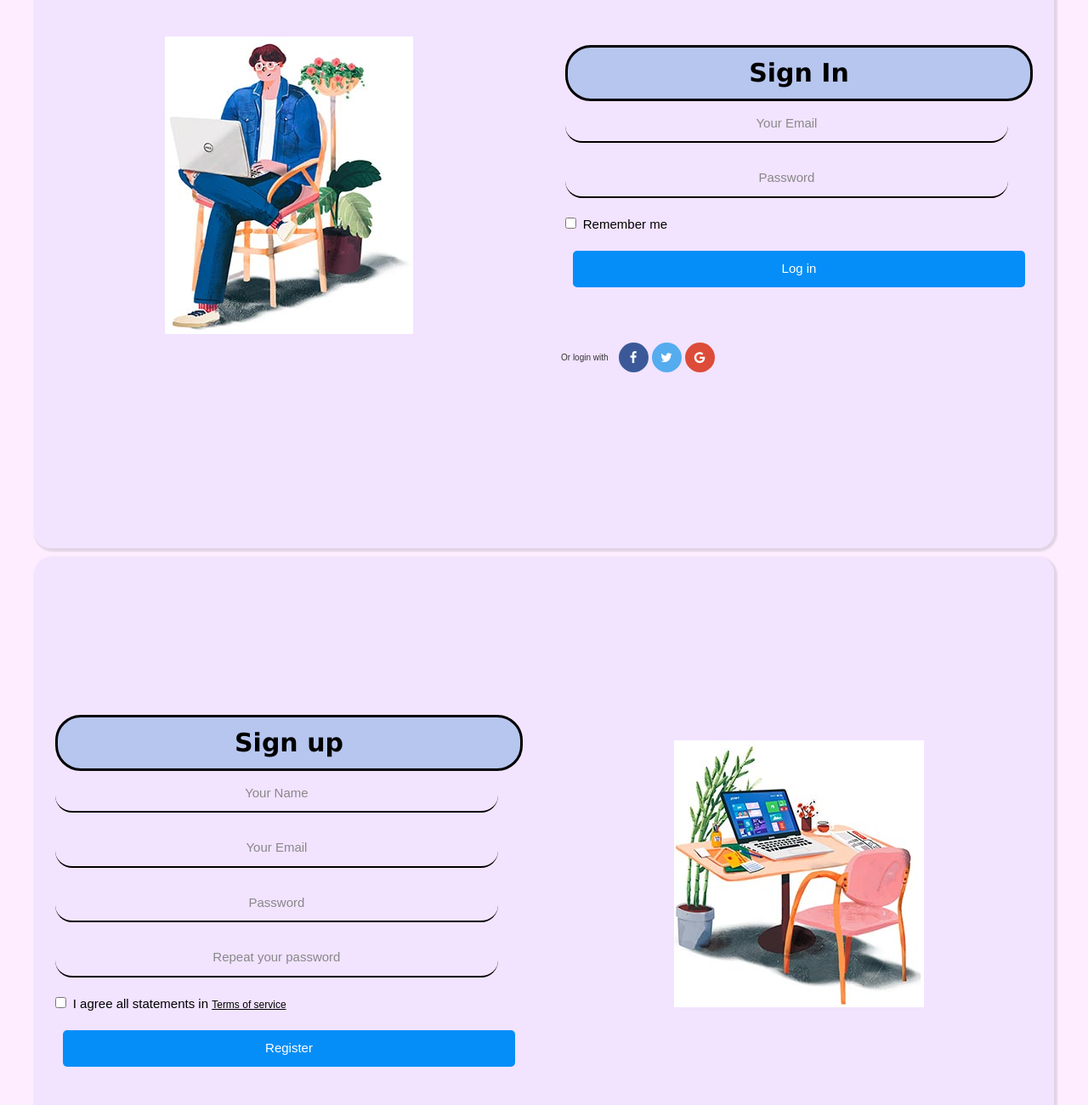
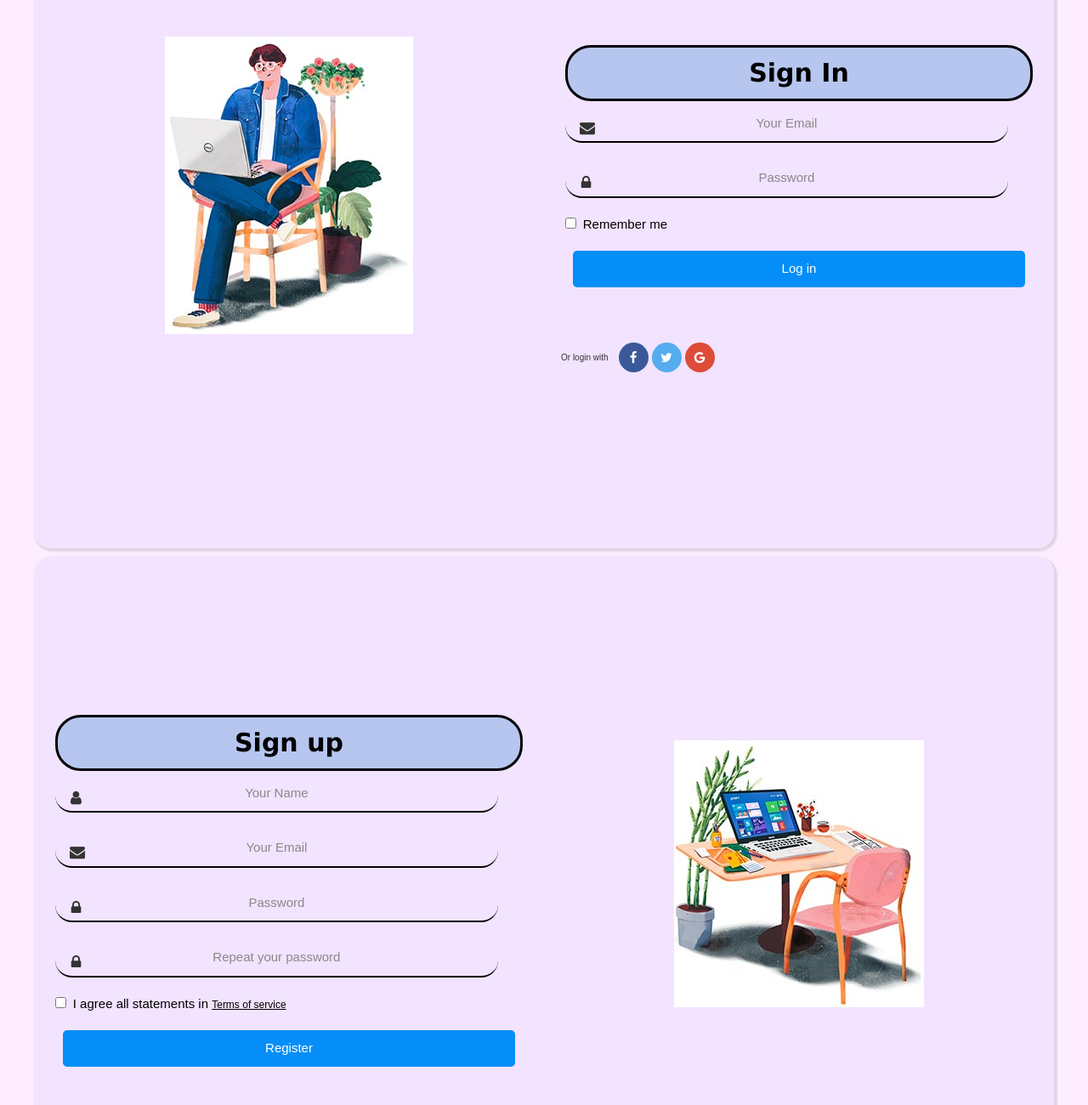
Before and after one commit to djanth22/week-5-assignment, a website built with Vite: page client/index.html in a window 1280 px wide. Shown: the part 160-1460 px from the top of the page at 85% size. Built offline with nearby package versions, Linux system fonts and the light colour scheme; what markdown would draw is missing.

Commit message:
edit full page styling

```diff
--- a/client/index.html
+++ b/client/index.html
@@ -30,6 +30,7 @@
               <form method="POST" class="register-form" id="login-form">
                 <div class="form-group">
                   <label for="your_name"></label>
+                  <i class="fa fa-envelope icon"></i>
                   <input
                     type="text"
                     name="your_name"
@@ -39,6 +40,7 @@
                 </div>
                 <div class="form-group">
                   <label for="your_pass"></label>
+                  <i class="fa fa-lock icon"></i>
                   <input
                     type="password"
                     name="your_pass"
@@ -90,6 +92,7 @@
               <form class="register-form" id="register-form">
                 <div class="form-group">
                   <label for="name"></label>
+                  <i class="fa fa-user icon"></i>
                   <input
                     type="text"
                     name="name"
@@ -99,6 +102,7 @@
                 </div>
                 <div class="form-group">
                   <label for="email"></label>
+                  <i class="fa fa-envelope icon"></i>
                   <input
                     type="email"
                     name="email"
@@ -108,6 +112,7 @@
                 </div>
                 <div class="form-group">
                   <label for="pass"></label>
+                  <i class="fa fa-lock icon"></i>
                   <input
                     type="password"
                     name="pass"
@@ -117,6 +122,7 @@
                 </div>
                 <div class="form-group">
                   <label for="re-pass"></label>
+                  <i class="fa fa-lock icon"></i>
                   <input
                     type="password"
                     name="re_pass"
```
